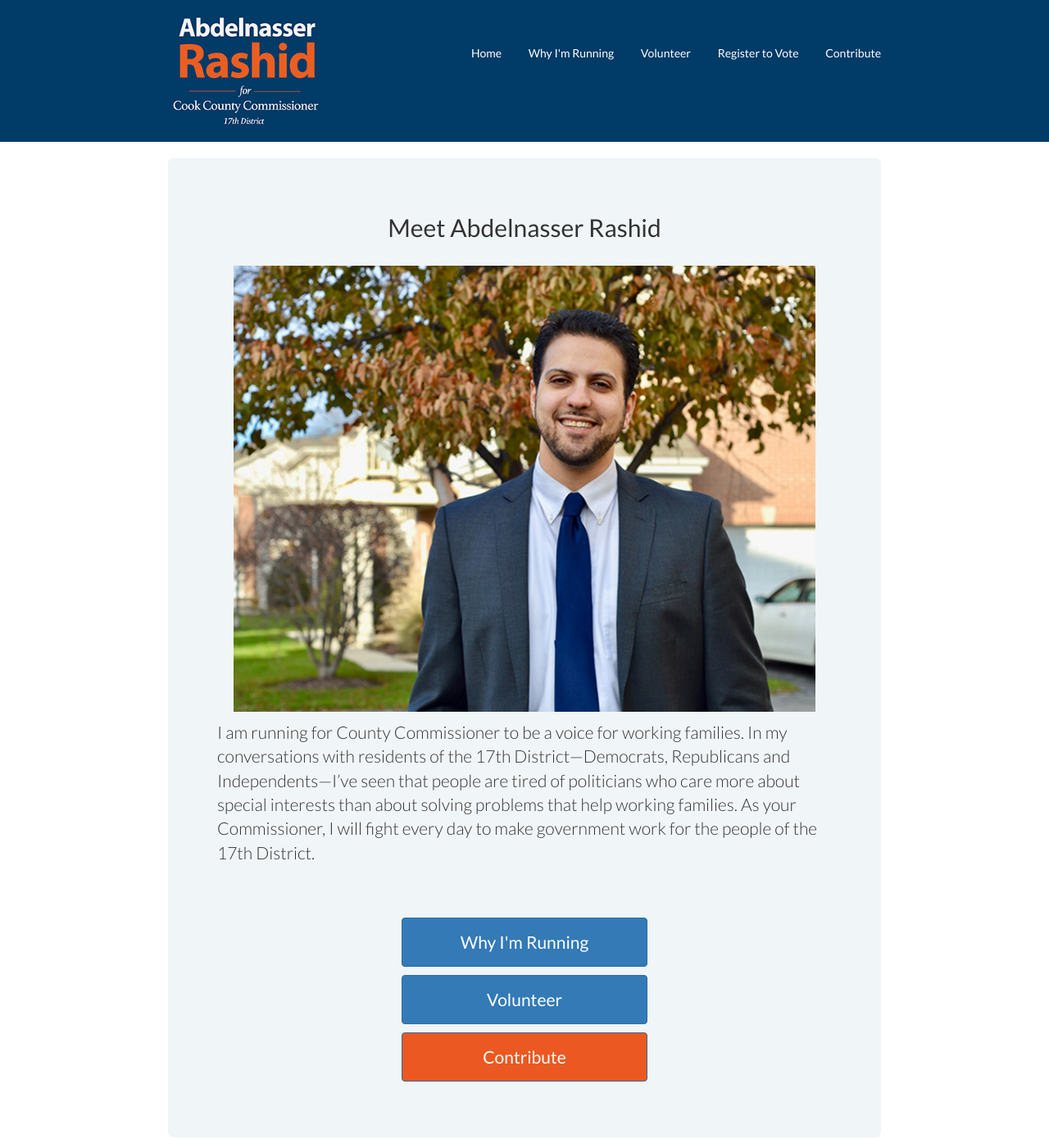
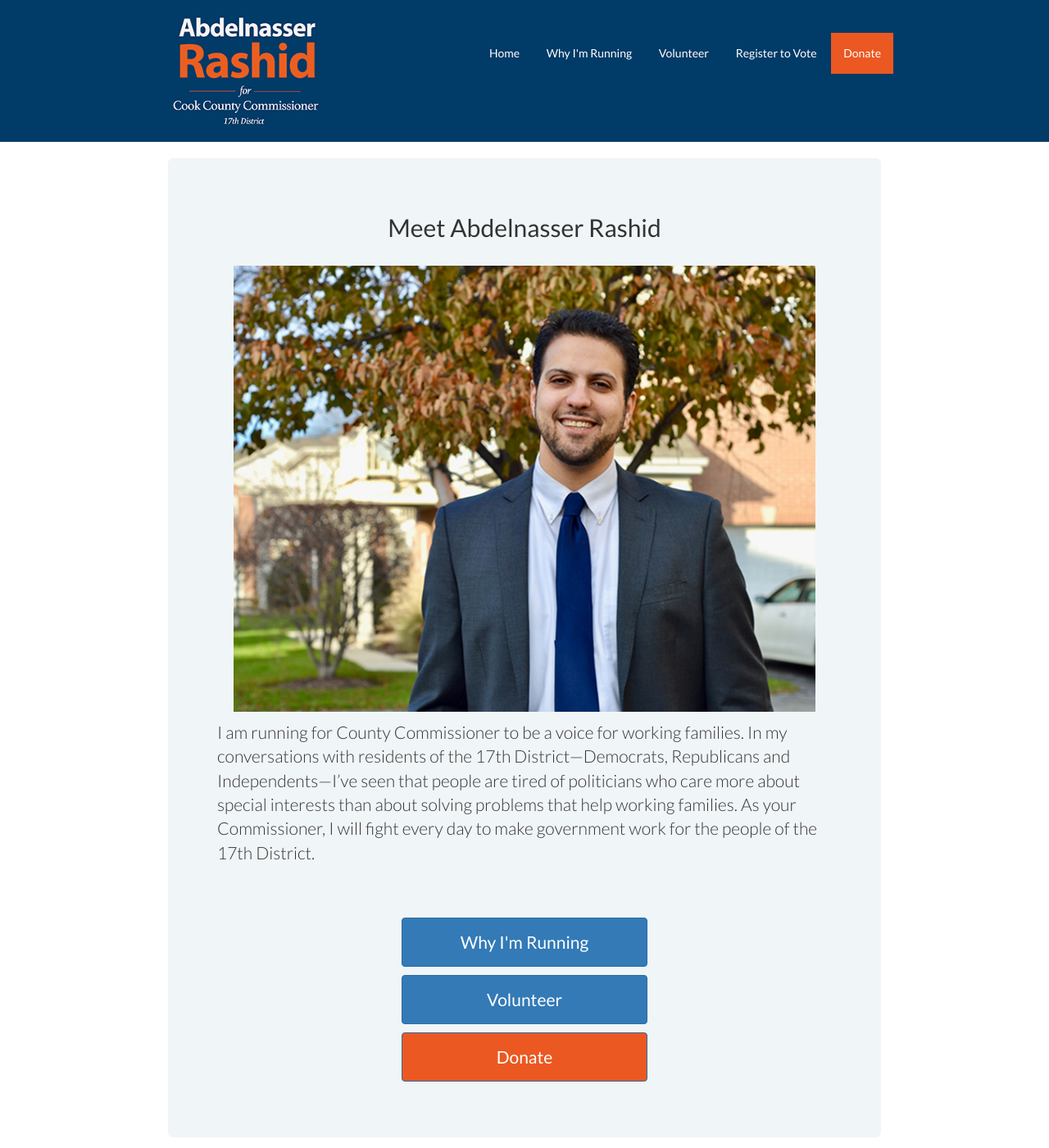
Before and after one commit to abdelnasser11/abdelnasser11.github.io, a Jekyll site: the page built from index.html, in a window 1280 px wide and 1400 px high. Shown: the whole window at 82% size. Built offline with Jekyll 4.4.1, drawn with Linux system fonts in a browser that asks for light colours; nearby versions of some CDN libraries; library files that are not in the unit come from our copies.

Commit message:
Update donate buttons/colors

```diff
--- a/_layouts/default.html
+++ b/_layouts/default.html
@@ -45,7 +45,7 @@
             <li><a href="/why-i-am-running">Why I'm Running</a></li>
             <li><a href="/volunteer">Volunteer</a></li>
             <li><a href="/register-to-vote#">Register to Vote</a></li>
-            <li><a href="https://secure.actblue.com/donate/rashidforcook">Contribute</a></li>
+            <li style="background-color: #eb5821"><a href="https://secure.actblue.com/donate/rashidforcook">Donate</a></li>
         </ul>
       </nav>
     </header>
--- a/index.html
+++ b/index.html
@@ -17,7 +17,7 @@ layout: default
         <p class="call-to-action">
             <a href="/why-i-am-running" class="btn btn-primary">Why I'm Running</a>
             <a href="/volunteer" class="btn btn-primary">Volunteer</a>
-            <a href="https://secure.actblue.com/donate/rashidforcook" class="btn btn-primary contribute">Contribute</a>
+            <a href="https://secure.actblue.com/donate/rashidforcook" class="btn btn-primary contribute">Donate</a>
         </p>
     </div>
 </div>
```
